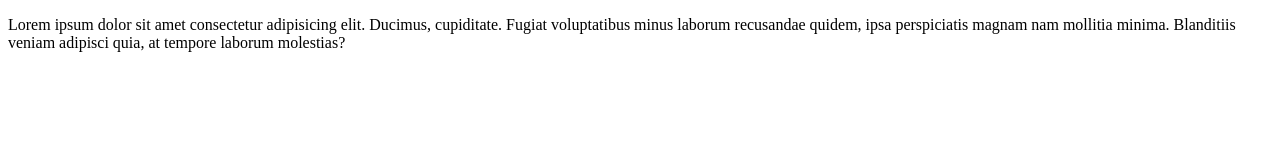
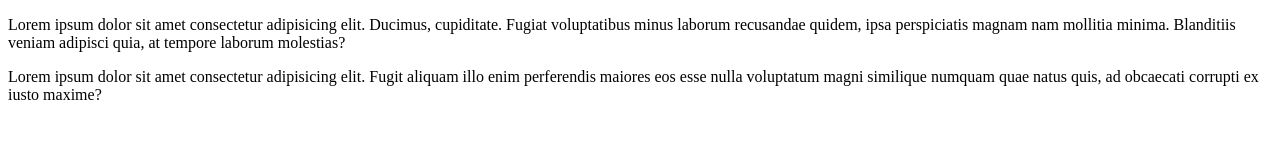
Before and after one commit to d-svm/d-svm.github.io, a plain HTML site: page index.html in a window 1280 px wide. Drawn offline with Linux system fonts and the light colour scheme.

Commit message:
Added a third paragraph on the Master branch

```diff
--- a/index.html
+++ b/index.html
@@ -7,5 +7,6 @@
 </head>
 <body>
     <p>Lorem ipsum dolor sit amet consectetur adipisicing elit. Ducimus, cupiditate. Fugiat voluptatibus minus laborum recusandae quidem, ipsa perspiciatis magnam nam mollitia minima. Blanditiis veniam adipisci quia, at tempore laborum molestias?</p>
+    <p>Lorem ipsum dolor sit amet consectetur adipisicing elit. Fugit aliquam illo enim perferendis maiores eos esse nulla voluptatum magni similique numquam quae natus quis, ad obcaecati corrupti ex iusto maxime?</p>
 </body>
 </html>
```
